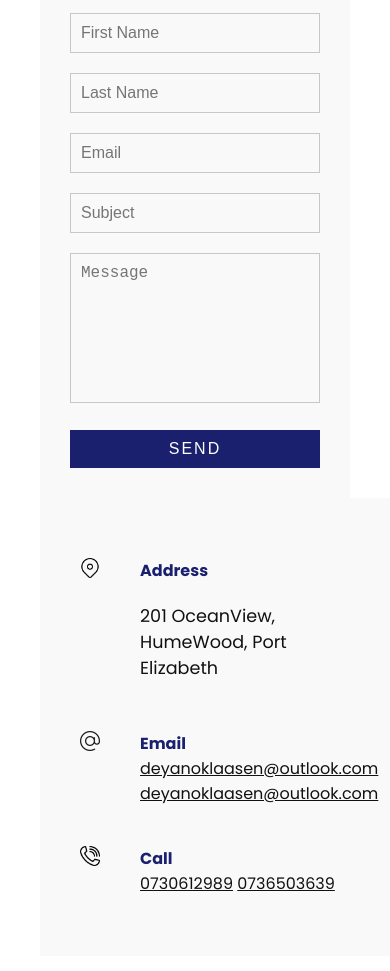
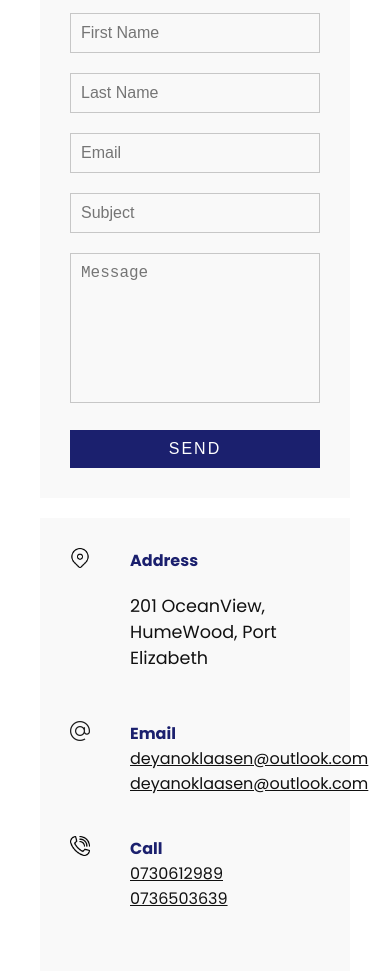
Before and after one commit to DeenoDev/Creative-Agency-Website, a plain HTML site: page contact.html in a window 390 px wide. Shown: the part 468-1439 px from the top of the page. Drawn offline with Linux system fonts and the light colour scheme.

```diff
--- a/contact.html
+++ b/contact.html
@@ -17,7 +17,7 @@
           <li><a href="work.html">Work</a></li>
           <li><a href="contact.html">Contact</a></li>
         </ul>
-        <div class="social-bar">
+        <div class="social">
           <ul>
             <li>
               <a href="https://facebook.com">
--- a/style.css
+++ b/style.css
@@ -398,6 +398,12 @@ section.home {
         width: 100%;
         margin: 0;
     }
+
+    .contact-info{
+        width: 100%;
+        margin-top: 20px;
+        padding: 30px 30px 20px;
+    }
 }
 
 @media(max-width: 768px){
```
